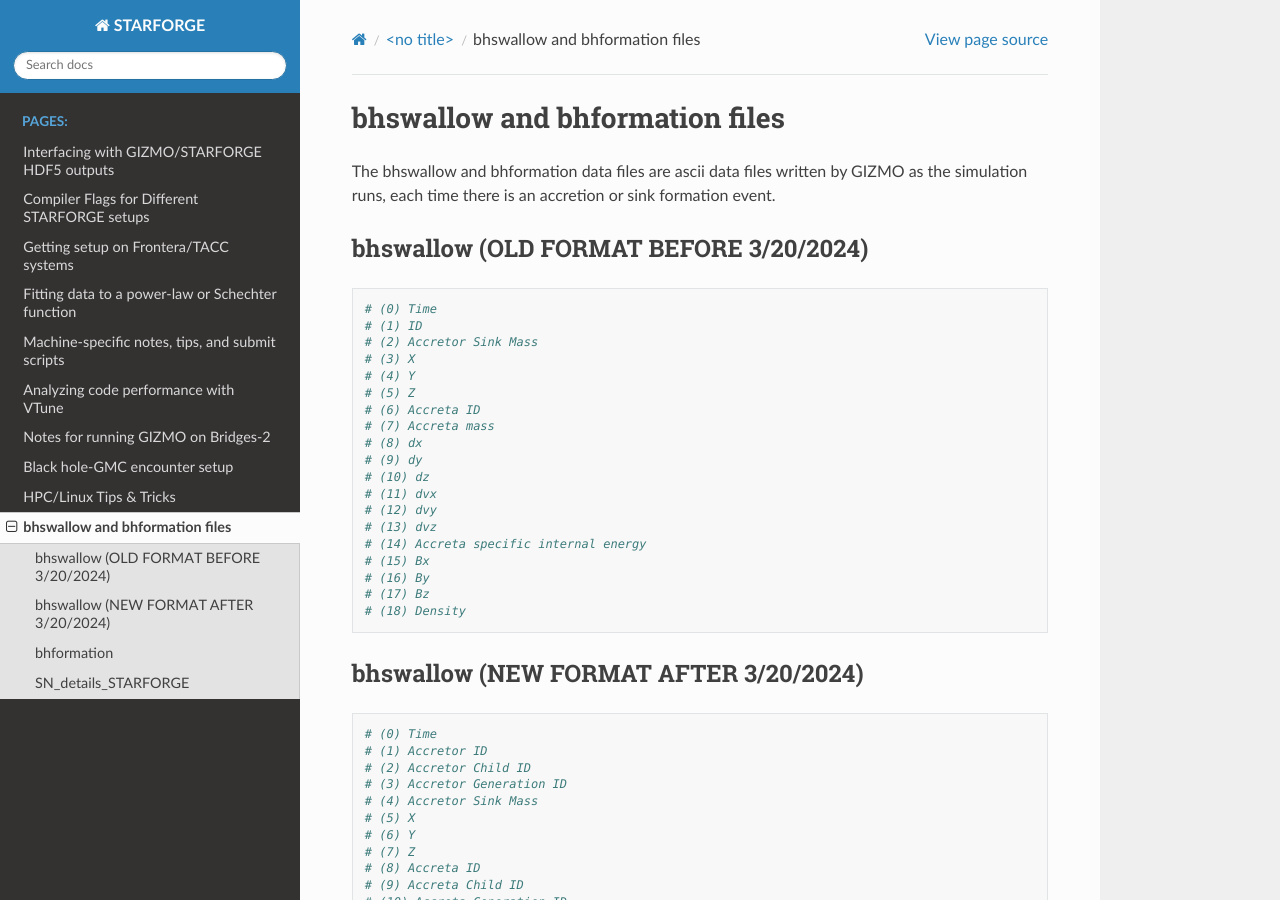
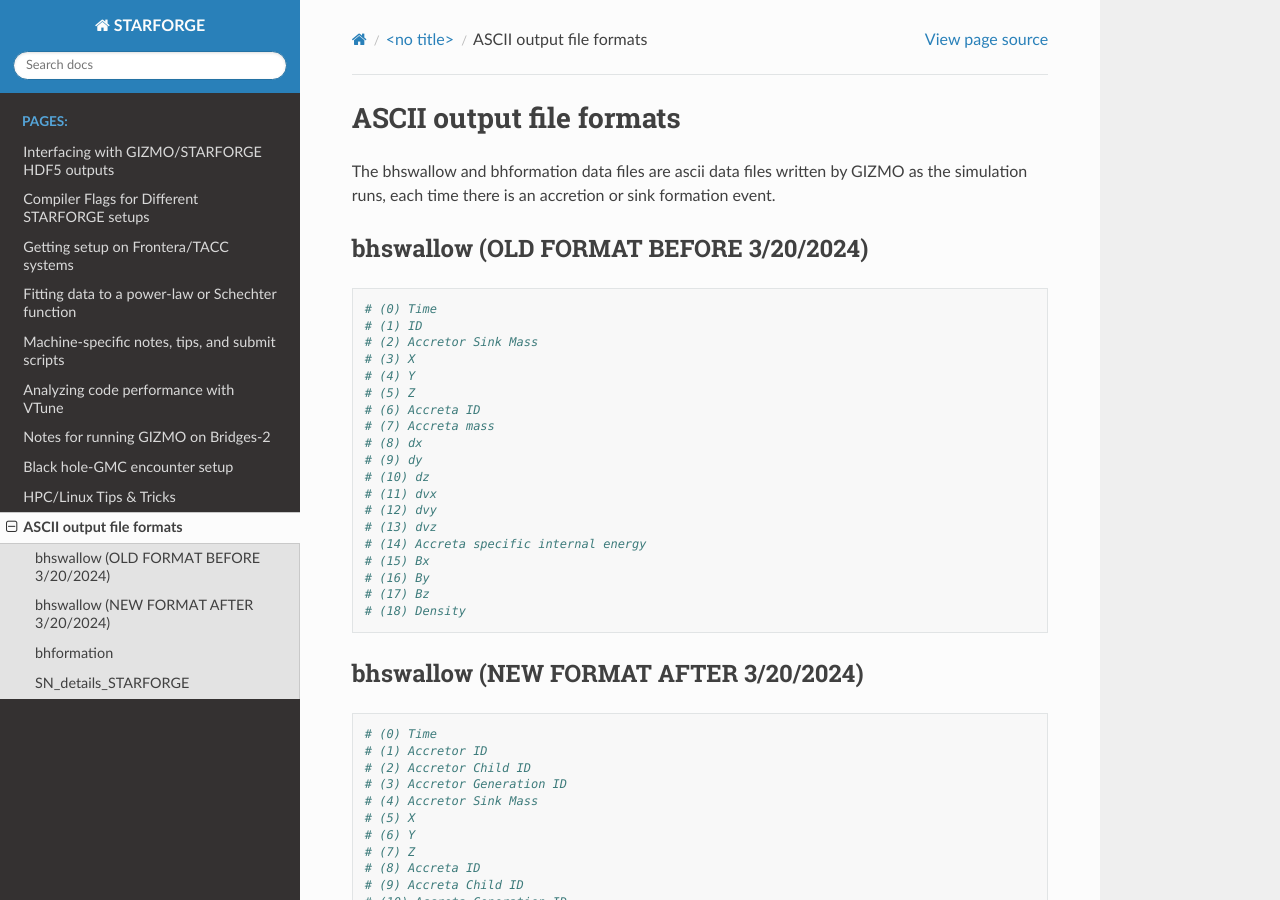
Before and after one commit to mikegrudic/starforge_tools, a Sphinx documentation site: the page built from docs/source/wiki_pages/reading_bhswallow_and_bhformation_datafiles.rst, in a window 1280 px wide and 900 px high. Built offline with Sphinx 7.4.7 and the Read the Docs theme 3.1.0, drawn with Linux system fonts in a browser that asks for light colours; part of the change alters nothing that is shown; some of the changed text lies outside the part shown.

```diff
--- a/docs/source/wiki_pages/reading_bhswallow_and_bhformation_datafiles.rst
+++ b/docs/source/wiki_pages/reading_bhswallow_and_bhformation_datafiles.rst
@@ -1,5 +1,5 @@
-bhswallow and bhformation files
-~~~~~~~~~~~~~~~~~~~~~~~~~~~~~~~
+ASCII output file formats
+~~~~~~~~~~~~~~~~~~~~~~~~~
 
 The bhswallow and bhformation data files are ascii data files written by GIZMO as the simulation runs, each time there is an accretion or sink formation event.
 
@@ -83,6 +83,8 @@ bhformation
    (18) min dist to nearest star
 
 
+SN_details_STARFORGE.txt records each supernova event.
+
 SN_details_STARFORGE
 ^^^^^^^^^^^^^^^^^^^^
 
@@ -90,5 +92,9 @@ SN_details_STARFORGE
   (0) Time
   (1) ID
   (2) Mass
-  (3-5) Position
-  (6-8) Velocity
+  (3) X
+  (4) Y
+  (5) Z
+  (6) VX
+  (7) VY
+  (8) VZ
```
